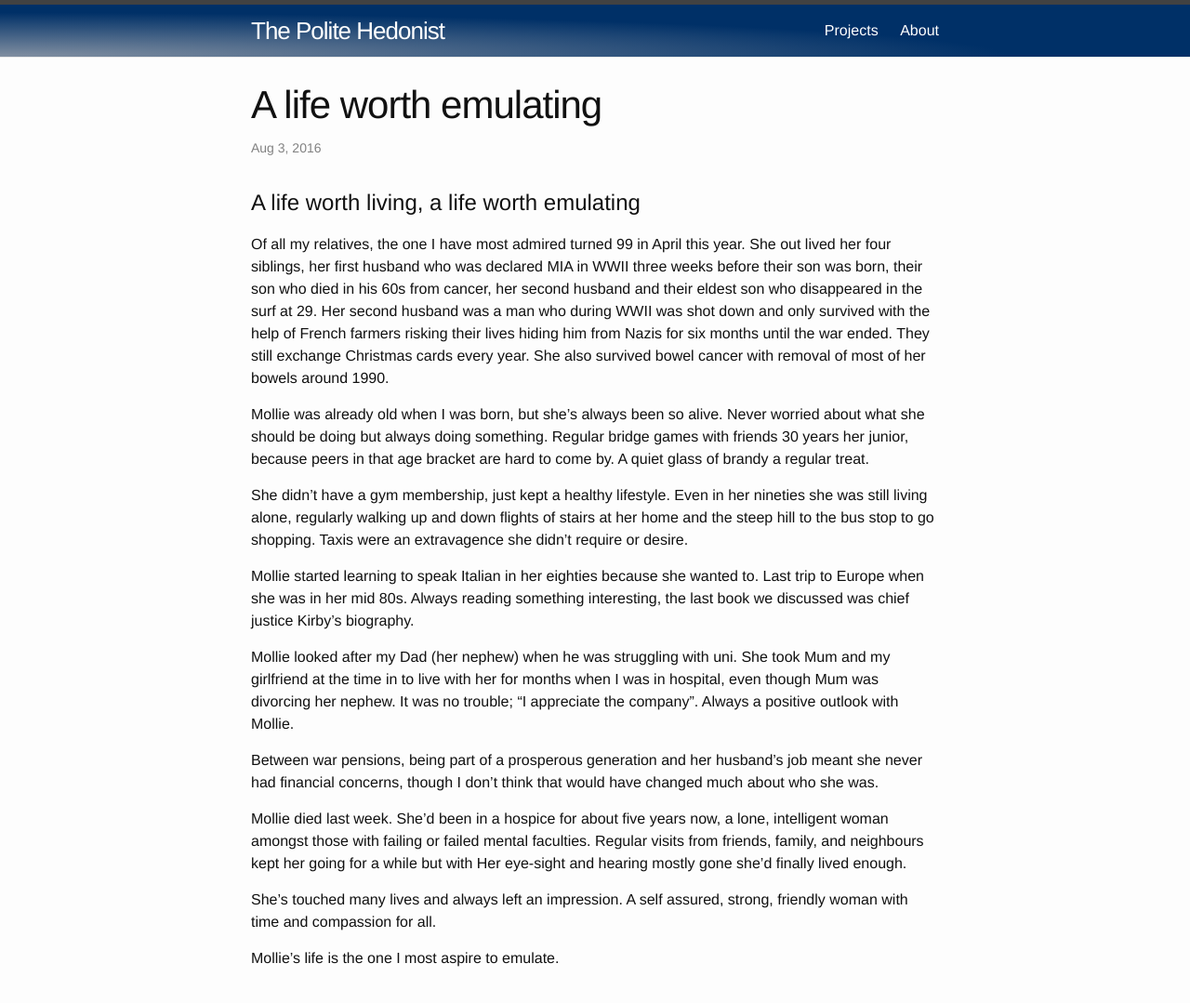
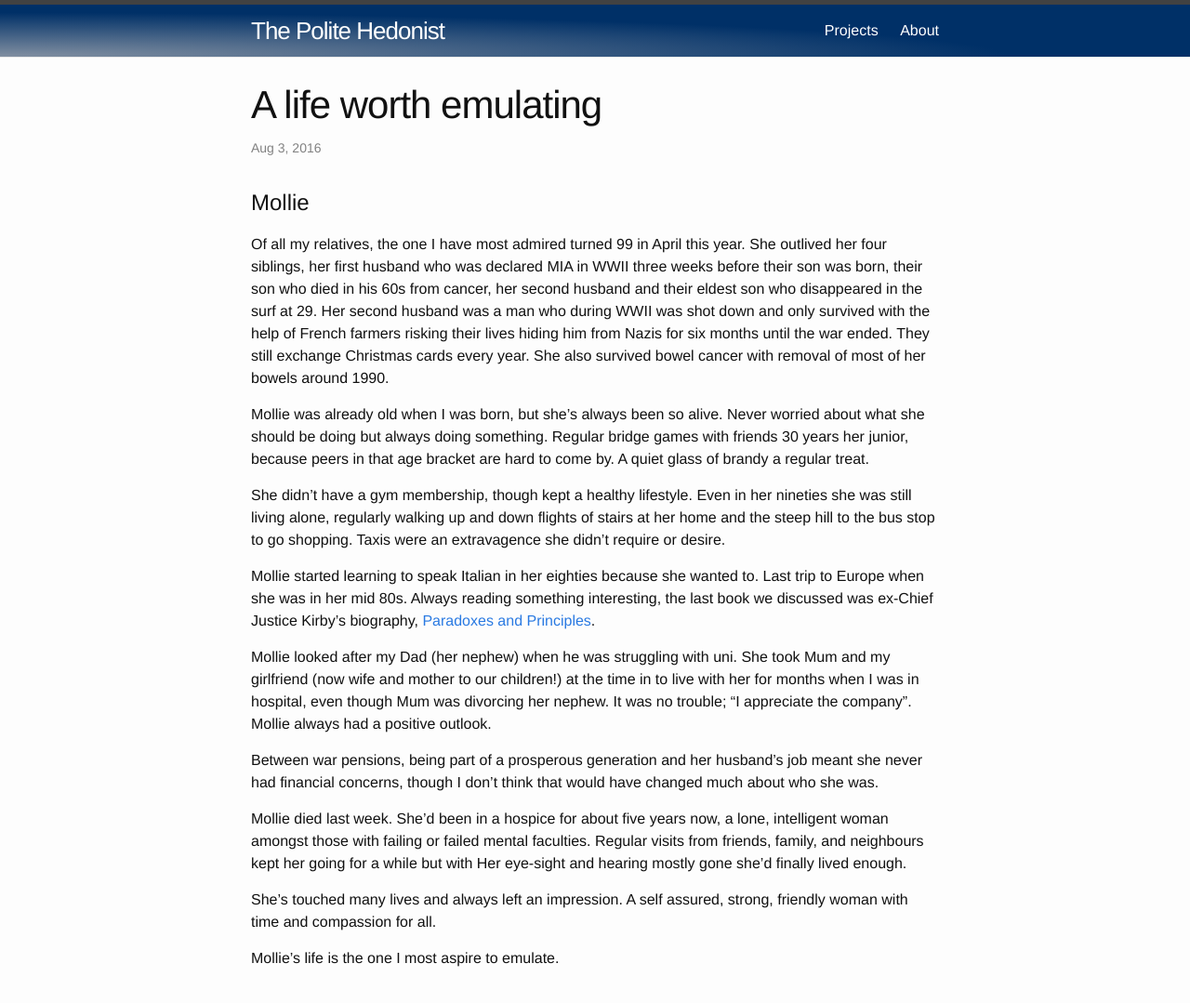
Before and after one commit to krutisfood/krutisfood.github.io, a Jekyll site: the page built from _posts/2016-08-03-mollie.markdown, in a window 1280 px wide, cut to the strip 0-1099 px from the top of the page. Shown: the top 1079 px of the strip at 93% size. Built offline with Jekyll 4.4.1, drawn with Linux system fonts in a browser that asks for light colours.

Commit message:
Add link and rephrase

```diff
--- a/_posts/2016-08-03-mollie.markdown
+++ b/_posts/2016-08-03-mollie.markdown
@@ -5,18 +5,18 @@ date:   2016-08-03 18:00:33 +1000
 categories: polite hedonism life ethos
 ---
 
-# A life worth living, a life worth emulating
+# Mollie
 
-Of all my relatives, the one I have most admired turned 99 in April this year.  She out lived her four siblings, her first husband who was declared MIA in WWII three weeks before their son was born, their son who died in his 60s from cancer, her second husband and their eldest son who disappeared in the surf at 29.  Her second husband was a man who during WWII was shot down and only survived with the help of French farmers risking their lives hiding him from Nazis for six months until the war ended. They still exchange Christmas cards every year. She also survived bowel cancer with removal of most of her bowels around 1990.
+Of all my relatives, the one I have most admired turned 99 in April this year.  She outlived her four siblings, her first husband who was declared MIA in WWII three weeks before their son was born, their son who died in his 60s from cancer, her second husband and their eldest son who disappeared in the surf at 29.  Her second husband was a man who during WWII was shot down and only survived with the help of French farmers risking their lives hiding him from Nazis for six months until the war ended. They still exchange Christmas cards every year. She also survived bowel cancer with removal of most of her bowels around 1990.
 
 Mollie was already old when I was born, but she's always been so alive. Never worried about what she should be doing but always doing something. Regular bridge games with friends 30 years her junior, because peers in that age bracket are hard to come by. A quiet glass of brandy a regular treat.
 
-She didn't have a gym membership, just kept a healthy lifestyle.  Even in her nineties she was still living alone, regularly walking up and down flights of stairs at her home and the steep hill to the bus stop to go shopping. Taxis were an extravagence she didn't require or desire.
+She didn't have a gym membership, though kept a healthy lifestyle.  Even in her nineties she was still living alone, regularly walking up and down flights of stairs at her home and the steep hill to the bus stop to go shopping. Taxis were an extravagence she didn't require or desire.
 
-Mollie started learning to speak Italian in her eighties because she wanted to. Last trip to Europe when she was in her mid 80s. Always reading something interesting, the last book we discussed was chief justice Kirby's biography.
+Mollie started learning to speak Italian in her eighties because she wanted to. Last trip to Europe when she was in her mid 80s. Always reading something interesting, the last book we discussed was ex-Chief Justice Kirby's biography, [Paradoxes and Principles].
 
-Mollie looked after my Dad (her nephew) when he was struggling with uni. She took Mum and my girlfriend at the time in to live with her for months when I was in hospital, even though Mum was divorcing her nephew. It was no trouble; "I appreciate the company".
-Always a positive outlook with Mollie.
+Mollie looked after my Dad (her nephew) when he was struggling with uni. She took Mum and my girlfriend (now wife and mother to our children!) at the time in to live with her for months when I was in hospital, even though Mum was divorcing her nephew. It was no trouble; "I appreciate the company".
+Mollie always had a positive outlook.
 
 Between war pensions, being part of a prosperous generation and her husband's job meant she never had financial concerns, though I don't think that would have changed much about who she was.
 
@@ -25,3 +25,6 @@ Mollie died last week. She'd been in a hospice for about five years now, a lone,
 She's touched many lives and always left an impression. A self assured, strong, friendly woman with time and compassion for all.
 
 Mollie's life is the one I most aspire to emulate.
+
+
+[Paradoxes and Principles]: http://www.federationpress.com.au/bookstore/book.asp?isbn=9781862876507
```
